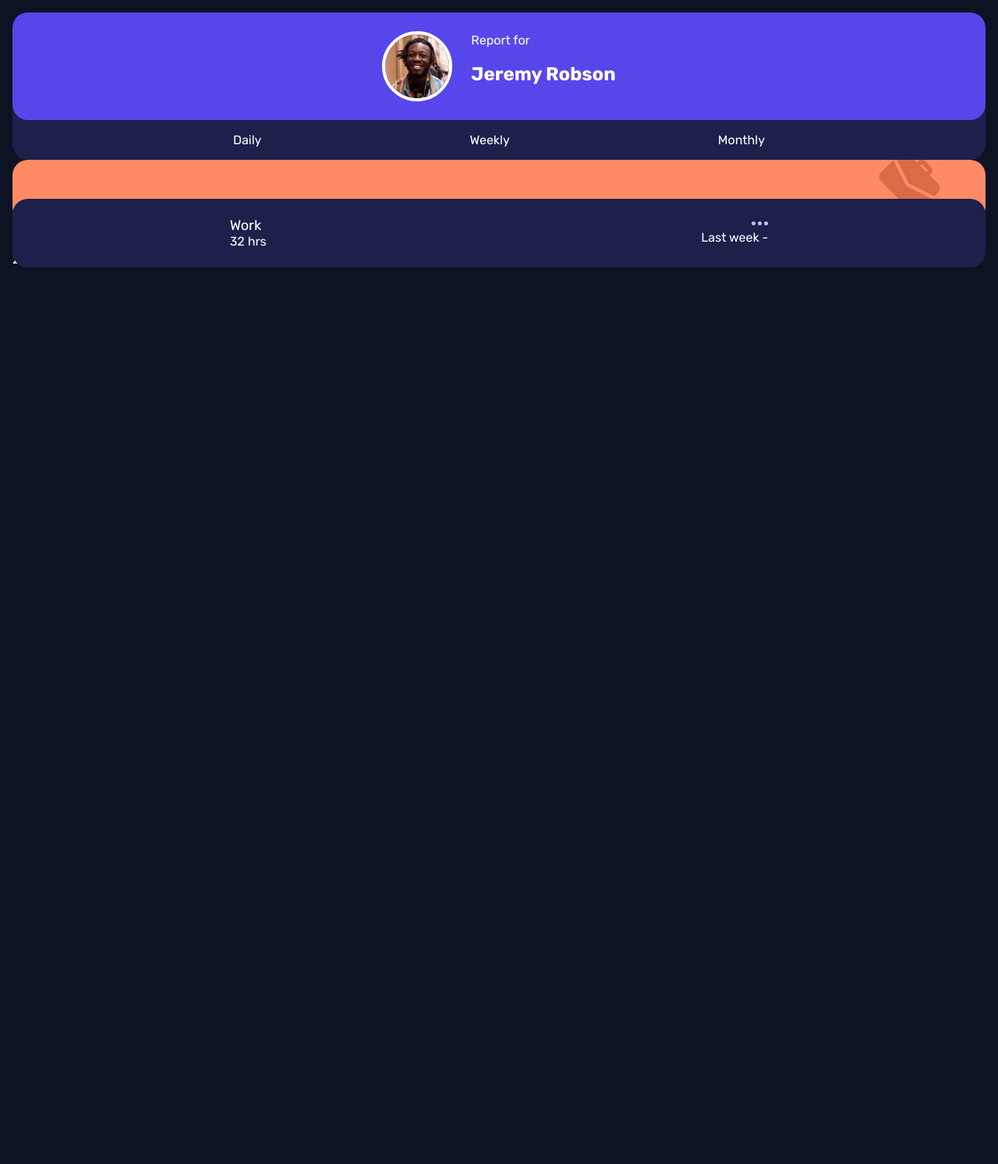
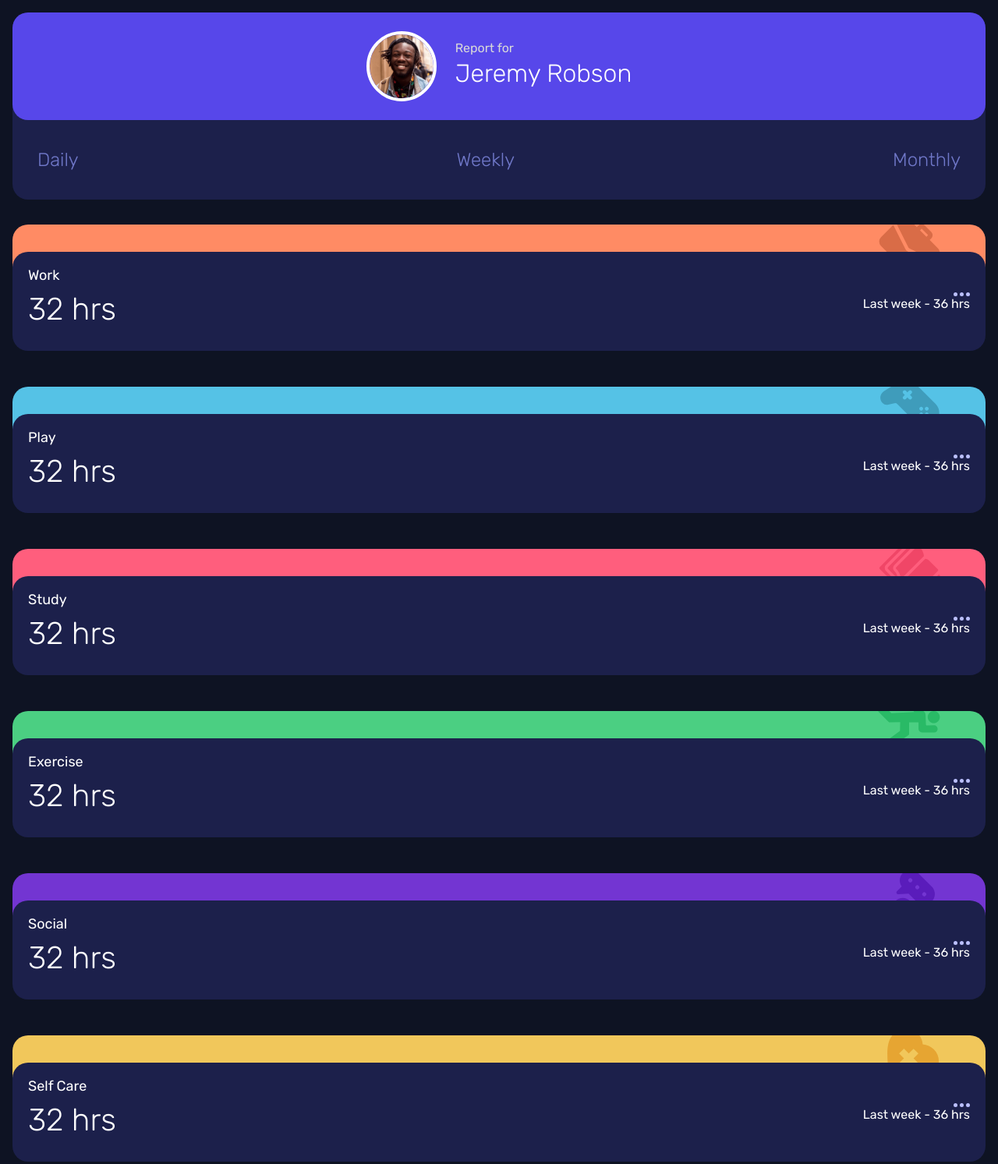
Before and after one commit to Turtlewords/time_tracking_dashboard, a plain HTML site: page index.html in a window 1280 px wide. Shown: the whole page at 78% size. Before the commit the page ends 800 px from the top, so only its background shows below. Drawn offline with Linux system fonts and the light colour scheme.

Commit message:
mobile section spacing

```diff
--- a/index.html
+++ b/index.html
@@ -16,8 +16,7 @@
 <body>
   <main>
     <!-- HERO SECTION -->
-    <section id="hero">
-      <div id="hero-base" class="round">
+    <section id="hero" class="round">
         <div id="hero-top" class="round">
           <img id="portrait" src="images/image-jeremy.png" alt="portrait of jeremy">
           <div id="name-box">
@@ -29,83 +28,100 @@
           <p>Daily</p><p>Weekly</p><p>Monthly</p>
         </div>
 
-      </div>
+
     </section>
 
-    <!-- WORK SECTION -->
-     <section id="work" class="round">
-      <div id="work-back" class="round">
-        <div id="work-left" class="left">
+    <!-- WORK -->
+     <section id="work" class="round container">
+      <div id="work-back" class="round content">
+        <div class="left">
           <h2>Work</h2>
           <p id="work-current">32 hrs</p>
         </div>
-        <div id="work-right" class="right">
+        <div class="right">
           <img src="images/icon-ellipsis.svg" alt="ellipsis">
-          <p id="work-prev">Last week - <span id="work-span"></span></p>
+          <p id="work-prev">Last week - 36 hrs<span id="work-span"></span></p>
         </div>
-
-
       </div>
-
      </section>
 
-  </main>
+     <!-- PLAY -->
+
+     <section id="play" class="round container">
+      <div id="play-back" class="round content">
+        <div class="left">
+          <h2>Play</h2>
+          <p id="play-current">32 hrs</p>
+        </div>
+        <div class="right">
+          <img src="images/icon-ellipsis.svg" alt="ellipsis">
+          <p id="play-prev">Last week - 36 hrs<span id="play-span"></span></p>
+        </div>
+      </div>
+     </section>
 
 
 
+     <!-- STUDY -->
 
+     <section id="study" class="round container">
+      <div id="study-back" class="round content">
+        <div class="left">
+          <h2>Study</h2>
+          <p id="study-current">32 hrs</p>
+        </div>
+        <div class="right">
+          <img src="images/icon-ellipsis.svg" alt="ellipsis">
+          <p id="study-prev">Last week - 36 hrs<span id="study-span"></span></p>
+        </div>
+      </div>
+     </section>
 
+     <!-- EXERCISE -->
 
+     <section id="exercise" class="round container">
+      <div id="exercise-back" class="round content">
+        <div class="left">
+          <h2>Exercise</h2>
+          <p id="exercise-current">32 hrs</p>
+        </div>
+        <div class="right">
+          <img src="images/icon-ellipsis.svg" alt="ellipsis">
+          <p id="exercise-prev">Last week - 36 hrs<span id="exercise-span"></span></p>
+        </div>
+      </div>
+     </section>
 
-  Work
-  5hrs <!-- daily -->
-  Previous - 7hrs <!-- daily -->
-  32hrs <!-- weekly -->
-  Previous - 36hrs <!-- weekly -->
-  103hrs <!-- monthly -->
-  Previous - 128hrs <!-- monthly -->
+     <!-- SOCIAL -->
 
-  Play
-  1hr <!-- daily -->
-  Previous - 2hrs <!-- daily -->
-  10hrs <!-- weekly -->
-  Previous - 8hrs <!-- weekly -->
-  23hrs <!-- monthly -->
-  Previous - 29hrs <!-- monthly -->
+     <section id="social" class="round container">
+      <div id="social-back" class="round content">
+        <div class="left">
+          <h2>Social</h2>
+          <p id="social-current">32 hrs</p>
+        </div>
+        <div class="right">
+          <img src="images/icon-ellipsis.svg" alt="ellipsis">
+          <p id="social-prev">Last week - 36 hrs<span id="social-span"></span></p>
+        </div>
+      </div>
+     </section>
 
-  Study
-  0hrs <!-- daily -->
-  Previous - 1hr <!-- daily -->
-  4hrs <!-- weekly -->
-  Previous - 7hrs <!-- weekly -->
-  13hrs <!-- monthly -->
-  Previous - 19hrs <!-- monthly -->
+     <!-- SELF CARE -->
 
-  Exercise
-  1hr <!-- daily -->
-  Previous - 1hr <!-- daily -->
-  4hrs <!-- weekly -->
-  Previous - 5hrs <!-- weekly -->
-  11hrs <!-- monthly -->
-  Previous - 18hrs <!-- monthly -->
-
-  Social
-  1hr <!-- daily -->
-  Previous - 3hrs <!-- daily -->
-  5hrs <!-- weekly -->
-  Previous - 10hrs <!-- weekly -->
-  21hrs <!-- monthly -->
-  Previous - 23hrs <!-- monthly -->
-
-  Self Care
-  0hrs <!-- daily -->
-  Previous - 1hr <!-- daily -->
-  2hrs <!-- weekly -->
-  Previous - 2hrs <!-- weekly -->
-  7hrs <!-- monthly -->
-  Previous - 11hrs <!-- monthly -->
-
-
+     <section id="self-care" class="round container">
+      <div id="self-care-back" class="round content">
+        <div class="left">
+          <h2>Self Care</h2>
+          <p id="self-care-current">32 hrs</p>
+        </div>
+        <div class="right">
+          <img src="images/icon-ellipsis.svg" alt="ellipsis">
+          <p id="self-care-prev">Last week - 36 hrs<span id="self-care-span"></span></p>
+        </div>
+      </div>
+     </section>
+  </main>
   <script src="index.js"></script>
 </body>
 </html>
--- a/styles.css
+++ b/styles.css
@@ -24,7 +24,7 @@
     --space-100: 8px;
     --space-200: 16px;
     --space-300: 24px;
-    --space--400: 32px;
+    --space-400: 32px;
     --space-500: 40px;
 
     /* Text Presets */
@@ -100,6 +100,12 @@
     color: var(--white);
   }
 
+  main {
+    display: flex;
+    flex-direction: column;
+    gap: 2rem;
+  }
+
   .round {
     border-radius: 20px;
   }
@@ -116,16 +122,17 @@
     display: flex;
     flex-direction: column;
     align-items: flex-end;
-    justify-content: space-evenly;
-    padding: var(--space-300);
+    justify-content: center;
+
+
   }
 
   .left {
     display: flex;
     flex-direction: column;
     align-items: flex-start;
-    justify-content: space-evenly;
-    padding: var(--space-300);
+    justify-content: center;
+
   }
 
 
@@ -139,7 +146,7 @@
     padding: var(--space-300);
   }
 
-  #hero-base {
+  #hero {
     background-color: var(--navy-900);
 
 
@@ -147,37 +154,132 @@
 
   #timeline {
     display: flex;
-    justify-content: space-evenly;
-    padding: var(--space-200);
+    justify-content: space-between;
+    padding: var(--space-400);
+  }
+
+  .container {
+    height: 80px;
+    background-repeat: no-repeat;
+    background-position: 95% -10px;
+    margin-bottom: 6rem;
+  }
+
+  .content {
+    background-color: var(--navy-900);
+    /* position: absolute; */
+    width: 100%;
+    top: 35px;
+    display: flex;
+    justify-content: space-between;
+    padding: 20px;
   }
 
   #work-back {
-    background-color: var(--navy-900);
+    /* background-color: var(--navy-900); */
     position: absolute;
-    width: 100%;
-    top: 50px;
-    display: flex;
-    justify-content: space-around;
+    /* width: 100%;
+    top: 50px; */
+    /* display: flex;
+    justify-content: space-around; */
 
   }
 
   #work {
     position: relative;
+    background-color: var(--orange-300);
+    /* height: 80px; */
+    background-image: url("images/icon-work.svg");
+    /* background-repeat: no-repeat;
+    background-position: 95% -10px;  */
+  }
 
-    background-color: var(--orange-300);
-    height: 80px;
-    background-image: url("images/icon-work.svg");
-    background-repeat: no-repeat;
-    background-position: 95% -10px;
+  #play {
+    position: relative;
+    background-color: var(--blue-300);
+    background-image: url("images/icon-play.svg");
+  }
 
+  #play-back {
+    position: absolute;
+  }
+
+  #study {
+    position: relative;
+    background-color: var(--pink-400);
+    background-image: url("images/icon-study.svg");
+  }
+
+  #study-back {
+    position: absolute;
+  }
+
+  #exercise {
+    position: relative;
+    background-color: var(--green-400);
+    background-image: url("images/icon-exercise.svg");
+  }
+
+  #exercise-back {
+    position: absolute;
+  }
+
+  #social {
+    position: relative;
+    background-color: var(--purple-700);
+    background-image: url("images/icon-social.svg");
+  }
+
+  #social-back {
+    position: absolute;
+  }
+
+  #self-care {
+    position: relative;
+    background-color: var(--yellow-300);
+    background-image: url("images/icon-self-care.svg");
+  }
+
+  #self-care-back {
+    position: absolute;
   }
 
   /* Typography */
+
+  h1 {
+    margin: 0;
+    font-weight: 300;
+    font-size: 32px;
+    line-height: 47px;
+
+  }
 
   h2 {
     font-weight: 400;
     font-size: 18px;
     line-height: 21px;
+  }
+
+  #hero-top p {
+    color: var(--grey-200)
+  }
+
+  #timeline p {
+    color: var(--purple-500);
+    font-weight: 300;
+    font-size: 24px;
+    line-height: 38px;
+  }
+
+  #timeline p:hover {
+    color: var(--white);
+    cursor: pointer;
+  }
+
+  .left p {
+    font-weight: 300;
+    font-size: 40px;
+    line-height: 66px;
   }
 
   /* Images */
```
